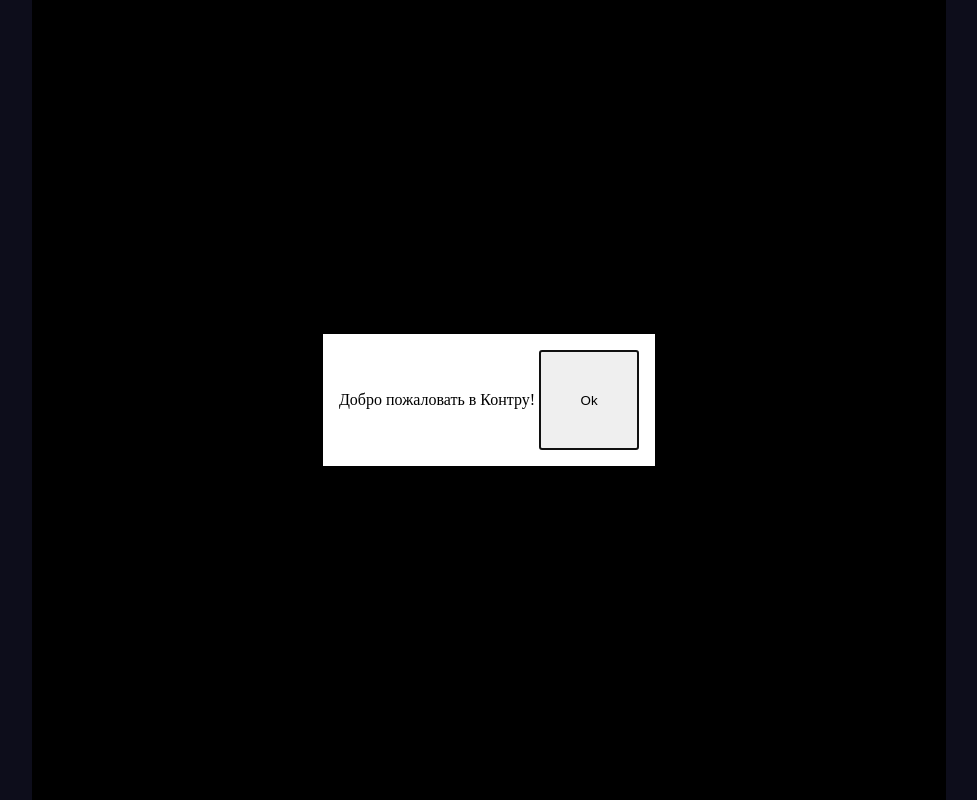
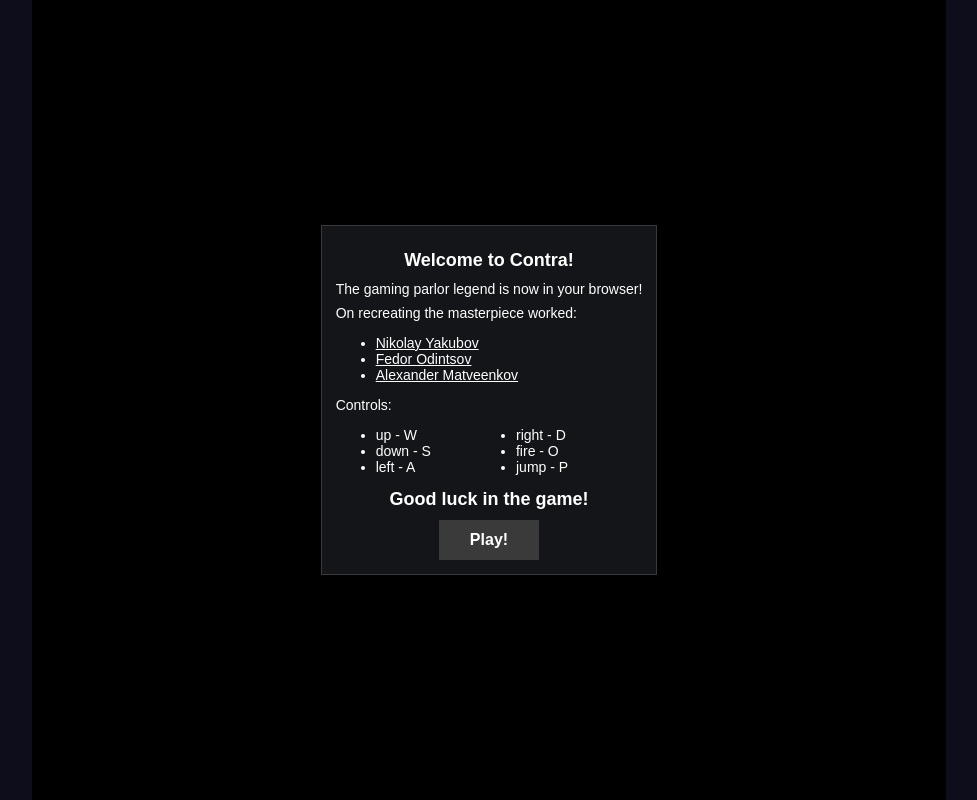
Before and after one commit to EroldKoil/contra, a website built with webpack: page Contra Clone/src/index.html in a window 1280 px wide. Shown: the whole page, without its empty margins (151-1128 px from the left). Built offline with nearby package versions, Linux system fonts and the light colour scheme.

Commit message:
feat: make start dialog

```diff
--- a/Contra Clone/src/index.html
+++ b/Contra Clone/src/index.html
@@ -8,9 +8,13 @@
   <style>
     body {
       background-color: rgb(14 14 30);
-      display: flex;
-      justify-content: center;
-      align-items: center;
+      font-family: Arial, sans-serif;
+      font-size: 14px;
+    }
+
+    dialog {
+      background-color: #141518;
+      border: 1px solid #3b3a3a;
     }
 
     canvas {
@@ -19,9 +23,42 @@
       image-rendering: pixelated;
     }
 
+    p {
+      margin: 8px 0;
+      color: white;
+    }
+
+    h3 {
+      text-align: center;
+      font-size: 18px;
+      color: white;
+      margin: 10px 0;
+    }
+
     button {
       width: 100px;
-      height: 100px;
+      height: 40px;
+      position: relative;
+      left: 50%;
+      transform: translate(-50%, 0);
+      font-size: 16px;
+      font-weight: bold;
+      background-color: #3b3a3a;
+      color: white;
+      border: 1px solid #3b3a3a;
+    }
+
+    ul {
+      color: white;
+    }
+
+    .two-columns {
+      column-count: 2;
+    }
+
+    a {
+      color: white;
+      outline: none;
     }
 
     .zone_joystick {
@@ -55,8 +92,6 @@
 <body>
   <dir class="zone_joystick" id="zone_joystick"></dir>
   <dialog>
-    Добро пожаловать в Контру!
-    <button id="start-button" tabindex="1">Ok</button>
   </dialog>
 </body>
 
--- a/Contra Clone/src/index.js
+++ b/Contra Clone/src/index.js
@@ -1,6 +1,4 @@
 /* eslint-disable */
-
-// import Level from './level';
 import Player from './player';
 import PointJS from './pointjs_0.2.0.9';
 import mainMenu from './mainmenu';
@@ -8,8 +6,6 @@
 import Options from './options';
 import Sound from './sound';
 import Joystick from './joystick';
-import gameComplite from './gameComplite';
-import endScreen from './endscreen';
 
 function resize() {
   let width = window.innerWidth;
@@ -120,28 +116,42 @@
 
 contra.lang = getLanguageObject(contra.options.get('language'));
 
-document.querySelector('dialog').showModal(); // Показать модальное окно
+let dialogText = contra.lang.dialog;
+if (pjs.touchControl.isTouchSupported()) {
+  dialogText = dialogText.replace(/{{.*}}/,'');
+} else {
+  dialogText = dialogText.replace(/{{|}}/g,'')
+    .replace(/{up}/, contra.options.get('keyUp'))
+    .replace(/{down}/, contra.options.get('keyDown'))
+    .replace(/{left}/, contra.options.get('keyLeft'))
+    .replace(/{right}/, contra.options.get('keyRight'))
+    .replace(/{fire}/, contra.options.get('keyFire'))
+    .replace(/{jump}/, contra.options.get('keyJump'));
+}
+
+const dialogEl = document.querySelector('dialog');
+dialogEl.innerHTML = dialogText;
+dialogEl.showModal(); // Показать модальное окно
 
 function buttonPress() {
-  document.querySelector('dialog').close();
-  //gameComplite();
+  dialogEl.close();
   mainMenu(contra); // Все стартует отсюда!
 }
 
 // Обработчик кнопки модального окна
-
-document.getElementById('start-button').addEventListener('click', buttonPress);
-document.getElementById('start-button').addEventListener('touchend', buttonPress);
+const startButtonEl = document.getElementById('start-button');
+startButtonEl.addEventListener('click', buttonPress);
+startButtonEl.addEventListener('touchend', buttonPress);
 
 window.onresize = resizeInit;
 
+// Обработчик кнопки модального окна
+startButtonEl.addEventListener('click', buttonPress);
+
 pjs.keyControl.initControl();
 
-// Обработчик кнопки модального окна
-document.getElementById('start-button').addEventListener('click', buttonPress);
-
 if (pjs.touchControl.isTouchSupported()) {
-  document.getElementById('start-button').addEventListener('touchend', buttonPress);
+  startButtonEl.addEventListener('touchend', buttonPress);
   pjs.touchControl.initControl();
   contra.joystick = new Joystick();
   contra.joystick.displayJoystick(false);
--- a/Contra Clone/src/multilang.js
+++ b/Contra Clone/src/multilang.js
@@ -30,23 +30,68 @@
   end: ['End', 'Закончить', 'Скончыць'],
   statistics: ['Statistics:', 'Статистика:', 'Статыстыка:'],
   gameTime: ['Game time ', 'Время игры ', 'Час гульни  '],
-  killed: ['Killed    ', 'Убито      ', 'Забіты      '],
-  shots: ['Shots     ', 'Выстрелов  ', 'Выстралаў   '],
-  jumps: ['Jumps     ', 'Прыжков    ', 'Скачкоў     '],
-  accuracy: ['Accuracy  ', 'Точность   ', 'Дакладнасць '],
-  dialog: ['',
-    'Добро пожаловать в Контру! \n' +
-    'Легенда игровых салонов теперь и в браузере.\n' +
-    'Над воссозданием игры трудились:\n' +
-    'Николай Якубов (гитхаб), Федор Одинцов, Александр Матвеенков\n' +
-    'Управление: вверх - W, вниз - S, влево - A, вправо - D, огонь - O, прыжок - P.\n' +
-    'Удачи в игре!',
-    'Сардэчна запрашаем у Контру! \n ' +
-    'Легенда гульнявых салонаў зараз і ў браўзэры. \n' +
-    'Над аднаўленнем гульні працавалі: \n' +
-    'Мікалай Якубаў (гитхаб), Фёдар Адзінцоў, Аляксандр Мацвеенка \n' +
-    'Упраўленне: уверх - W, уніз - S, налева - A, направа - D, агонь - O, скачок - P. \n' +
-    'Поспехаў у гульні!',
+  killed: ['Killed ', 'Убито ', 'Забіты '],
+  shots: ['Shots ', 'Выстрелов ', 'Выстралаў '],
+  jumps: ['Jumps ', 'Прыжков ', 'Скачкоў '],
+  accuracy: ['Accuracy ', 'Точность ', 'Дакладнасць '],
+  play: ['Play!', 'Играть!', 'Гуляць!'],
+  dialog: ['<h3>Welcome to Contra!</h3>'
+    + '<p>The gaming parlor legend is now in your browser!</p>'
+    + '<p>On recreating the masterpiece worked:</p>'
+    + '<ul>'
+    + '  <li><a href="https://github.com/EroldKoil">Nikolay Yakubov</a></li>'
+    + '  <li><a href="https://github.com/Fodin">Fedor Odintsov</a></li>'
+    + '  <li><a href="https://github.com/JustAnotherAlexander">Alexander Matveenkov</a></li>'
+    + '</ul>'
+    + '{{<p>Controls:</p>'
+    + '<ul class="two-columns">'
+    + '  <li>up - {up}'
+    + '  <li>down - {down}</li>'
+    + '  <li>left - {left}</li>'
+    + '  <li>right - {right}</li>'
+    + '  <li>fire - {fire}</li>'
+    + '  <li>jump - {jump}</li>'
+    + '</ul>}}'
+    + '<h3>Good luck in the game!</h3>'
+    + '<button id="start-button">Play!</button>',
+  '<h3>Добро пожаловать в Контру!</h3>'
+    + '<p>Легенда игровых салонов теперь и в браузере!</p>'
+    + '<p>Над воссозданием шедевра трудились:</p>'
+    + '<ul>'
+    + '  <li><a href="https://github.com/EroldKoil">Николай Якубов</a></li>'
+    + '  <li><a href="https://github.com/Fodin">Федор Одинцов</a></li>'
+    + '  <li><a href="https://github.com/JustAnotherAlexander">Александр Матвеенков</a></li>'
+    + '</ul>'
+    + '{{<p>Управление:</p>'
+    + '<ul class="two-columns">'
+    + '  <li>вверх - {up}'
+    + '  <li>вниз - {down}</li>'
+    + '  <li>влево - {left}</li>'
+    + '  <li>вправо - {right}</li>'
+    + '  <li>огонь - {fire}</li>'
+    + '  <li>прыжок - {jump}</li>'
+    + '</ul>}}'
+    + '<h3>Удачи в игре!</h3>'
+    + '<button id="start-button">Играть!</button>',
+  '<h3>Сардэчна запрашаем у Контру!</h3>'
+    + '<p>Легенда гульнявых салонаў зараз і ў браўзэры!</p>'
+    + '<p>Над аднаўленнем шэдэўра працавалі:</p>'
+    + '<ul>'
+    + '  <li><a href="https://github.com/EroldKoil">Мікалай Якубаў</a></li>'
+    + '  <li><a href="https://github.com/Fodin">Фёдар Адзінцоў</a></li>'
+    + '  <li><a href="https://github.com/JustAnotherAlexander">Аляксандр Мацвеенка</a></li>'
+    + '</ul>'
+    + '{{<p>Упраўленне:</p>'
+    + '<ul class="two-columns">'
+    + '  <li>уверх - {up}'
+    + '  <li>уніз - {down}</li>'
+    + '  <li>налева - {left}</li>'
+    + '  <li>направа - {right}</li>'
+    + '  <li>агонь - {fire}</li>'
+    + '  <li>скачок - {jump}</li>'
+    + '</ul>}}'
+    + '<h3>Поспехаў у гульні!</h3>'
+    + '<button id="start-button">Гуляць!</button>',
   ],
   // Шаблон   z: ['', '', ''],
 };
```
